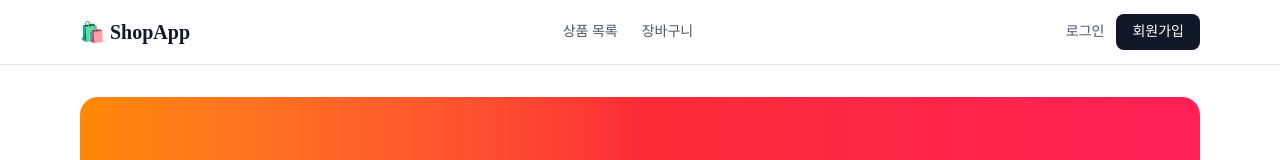
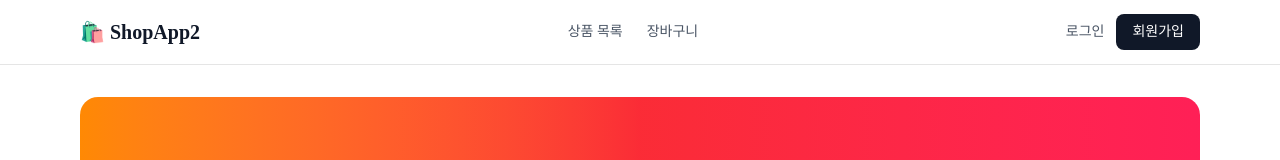
Before and after one commit to lunainwoozu/next-shopping-app-downloaded, a Next.js app: page / in a window 1280 px wide. Shown: the top 160 px of the page. Built offline with nearby package versions, Linux system fonts and the light colour scheme; no server answers; the database is empty.

Commit message:
chore: Header 로고 수정

```diff
--- a/src/components/Header.tsx
+++ b/src/components/Header.tsx
@@ -12,7 +12,7 @@ export async function Header() {
       <div className="max-w-6xl mx-auto px-4 h-16 flex items-center justify-between">
         {/* 로고 */}
         <Link href="/" className="text-xl font-bold text-gray-900">
-          🛍️ ShopApp
+          🛍️ ShopApp2
         </Link>
 
         {/* 데스크톱 네비게이션 */}
```
